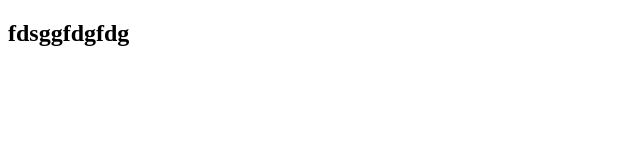
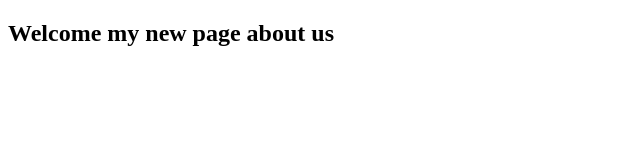
Before and after one commit to push-nethues/dummy_login, a plain HTML site: page about.html in a window 1280 px wide. Shown: the whole page, without its empty margins (0-640 px from the left). Drawn offline with Linux system fonts and the light colour scheme.

Commit message:
updated txt

```diff
--- a/about.html
+++ b/about.html
@@ -4,6 +4,6 @@
 	<title>About us</title>
 </head>
 <body>
-<h2>fdsggfdgfdg</h2>
+<h2>Welcome my new page about us</h2>
 </body>
 </html>
```
